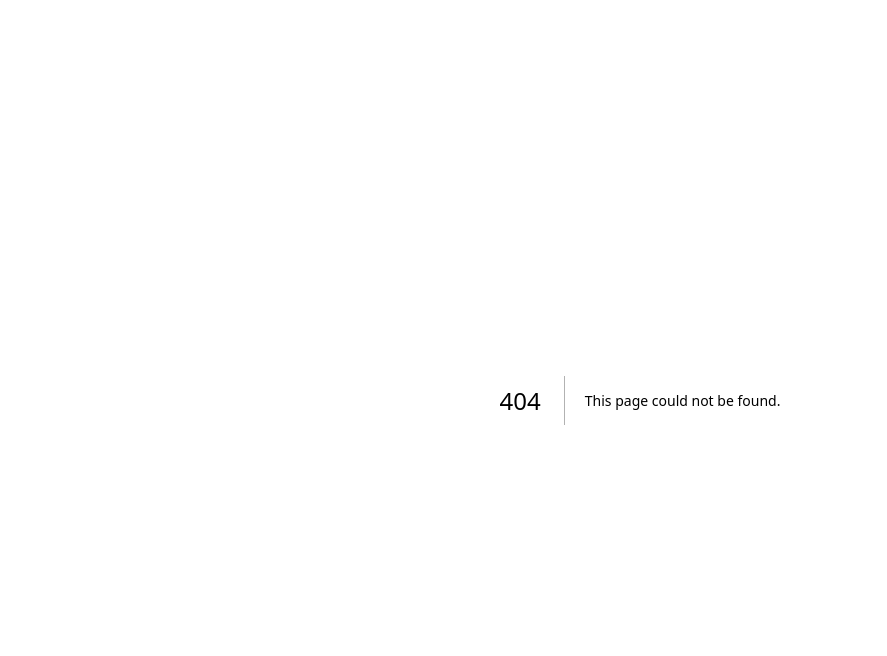
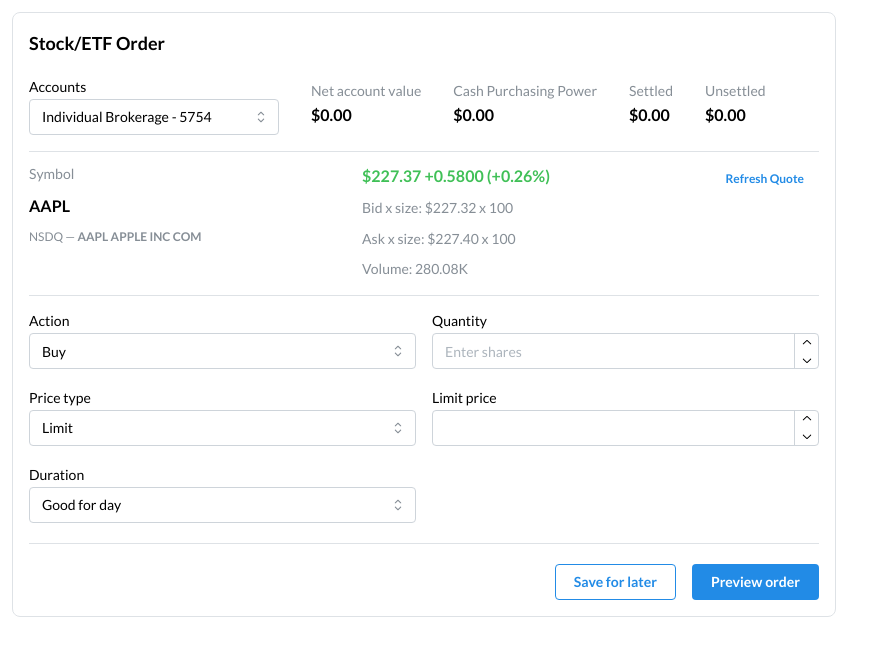
Before and after one commit to goodstripe/Alpha-Platform, a Next.js app: page /trade in a window 1280 px wide. Before the commit this address had no page. Shown: the top 656 px of the page, without its empty margins (0-887 px from the left). Built offline with nearby package versions, Linux system fonts and the light colour scheme.

Commit message:
Trade page

```diff
--- /dev/null
+++ b/src/app/trade/page.tsx
@@ -0,0 +1,188 @@
+"use client";
+
+import {
+  Box,
+  Text,
+  Select,
+  Group,
+  Divider,
+  NumberInput,
+  Button,
+  Grid,
+  useMantineTheme,
+  Stack,
+} from "@mantine/core";
+import { useState } from "react";
+
+const StockOrderForm = () => {
+  const theme = useMantineTheme();
+
+  // Local states
+  const [action, setAction] = useState("Buy");
+  const [priceType, setPriceType] = useState("Limit");
+  const [duration, setDuration] = useState("Good for day");
+  const [quantity, setQuantity] = useState<number | undefined>();
+  const [limitPrice, setLimitPrice] = useState<number | undefined>();
+
+  return (
+    <Grid>
+      <Grid.Col span={8} p={"lg"}>
+        <Box
+          p="md"
+          bg={theme.white}
+          style={{
+            border: `1px solid ${theme.colors.gray[3]}`,
+            borderRadius: theme.radius.md,
+          }}
+        >
+          {/* Header */}
+          <Text fw={600} size="lg" mb="md">
+            Stock/ETF Order
+          </Text>
+
+          {/* Account Info */}
+          <Group mb="md" gap="xl">
+            <Select
+              label="Accounts"
+              data={["Individual Brokerage - 5754", "Retirement - 3821"]}
+              defaultValue="Individual Brokerage - 5754"
+              style={{ minWidth: 250 }}
+            />
+            <Stack gap={2}>
+              <Text size="sm" c="dimmed">
+                Net account value
+              </Text>
+              <Text fw={600}>$0.00</Text>
+            </Stack>
+            <Stack gap={2}>
+              <Text size="sm" c="dimmed">
+                Cash Purchasing Power
+              </Text>
+              <Text fw={600}>$0.00</Text>
+            </Stack>
+            <Stack gap={2}>
+              <Text size="sm" c="dimmed">
+                Settled
+              </Text>
+              <Text fw={600}>$0.00</Text>
+            </Stack>
+            <Stack gap={2}>
+              <Text size="sm" c="dimmed">
+                Unsettled
+              </Text>
+              <Text fw={600}>$0.00</Text>
+            </Stack>
+          </Group>
+
+          <Divider my="sm" />
+
+          {/* Symbol & Quote */}
+          <Group justify="space-between" mb="md" align="flex-start">
+            <Stack gap="xs">
+              <Text size="sm" c="dimmed">
+                Symbol
+              </Text>
+              <Text fw={600}>AAPL</Text>
+              <Text size="xs" c="dimmed">
+                NSDQ —{" "}
+                <Text span fw={600}>
+                  AAPL APPLE INC COM
+                </Text>
+              </Text>
+            </Stack>
+            <Stack gap="xs">
+              <Text fw={600} c="green">
+                $227.37 +0.5800 (+0.26%)
+              </Text>
+              <Text size="sm" c="dimmed">
+                Bid x size: $227.32 x 100
+              </Text>
+              <Text size="sm" c="dimmed">
+                Ask x size: $227.40 x 100
+              </Text>
+              <Text size="sm" c="dimmed">
+                Volume: 280.08K
+              </Text>
+            </Stack>
+            <Button variant="subtle" size="xs">
+              Refresh Quote
+            </Button>
+          </Group>
+
+          <Divider my="sm" />
+
+          {/* Order Fields */}
+          <Grid gutter="md">
+            <Grid.Col span={6}>
+              <Select
+                label="Action"
+                value={action}
+                onChange={(v) => v && setAction(v)}
+                data={["Buy", "Sell"]}
+              />
+            </Grid.Col>
+            <Grid.Col span={6}>
+              <NumberInput
+                label="Quantity"
+                placeholder="Enter shares"
+                value={quantity}
+                onChange={(v) => setQuantity(v || undefined)}
+              />
+            </Grid.Col>
+            <Grid.Col span={6}>
+              <Select
+                label="Price type"
+                value={priceType}
+                onChange={(v) => v && setPriceType(v)}
+                data={[
+                  "Select",
+                  "Market",
+                  "Market on close",
+                  "Limit",
+                  "Stop on quote",
+                  "Stop limit on quote",
+                  "Trailing stop $",
+                  "Trailing stop %",
+                ]}
+              />
+            </Grid.Col>
+            <Grid.Col span={6}>
+              <NumberInput
+                label="Limit price"
+                value={limitPrice}
+                onChange={(v) => setLimitPrice(v || undefined)}
+              />
+            </Grid.Col>
+            <Grid.Col span={6}>
+              <Select
+                label="Duration"
+                value={duration}
+                onChange={(v) => v && setDuration(v)}
+                data={[
+                  "Good for day",
+                  "Good for 60 days",
+                  "Good until date (GTD)",
+                  "Immediate or cancel",
+                  "Fill or kill",
+                  "Extended hrs day (7am-8pm ET)",
+                  "Extended hrs (immediate or cancel)",
+                ]}
+              />
+            </Grid.Col>
+          </Grid>
+
+          <Divider my="lg" />
+
+          {/* Buttons */}
+          <Group justify="flex-end">
+            <Button variant="outline">Save for later</Button>
+            <Button>Preview order</Button>
+          </Group>
+        </Box>
+      </Grid.Col>
+      <Grid.Col span={4}></Grid.Col>
+    </Grid>
+  );
+};
+
+export default StockOrderForm;
```
